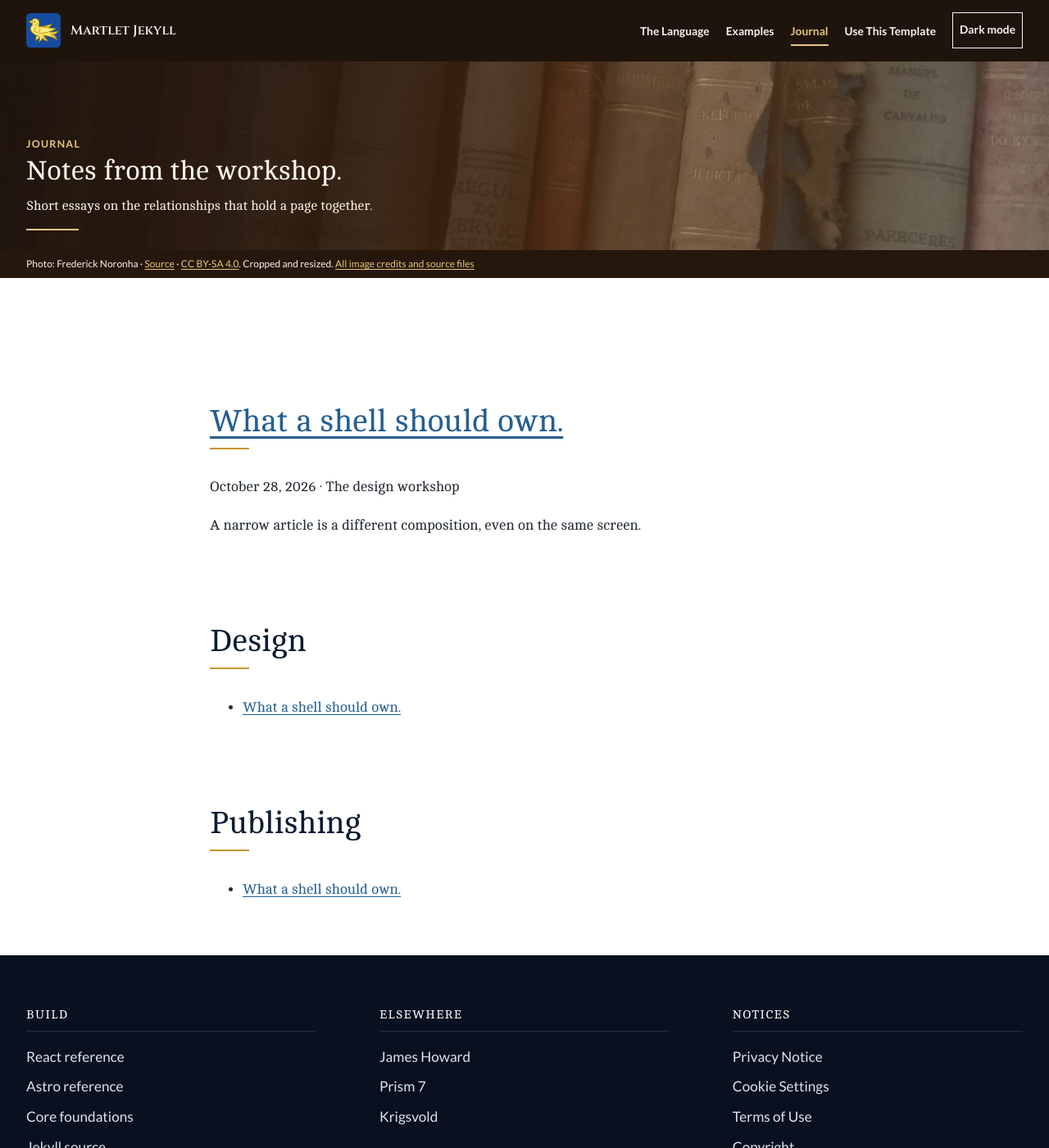
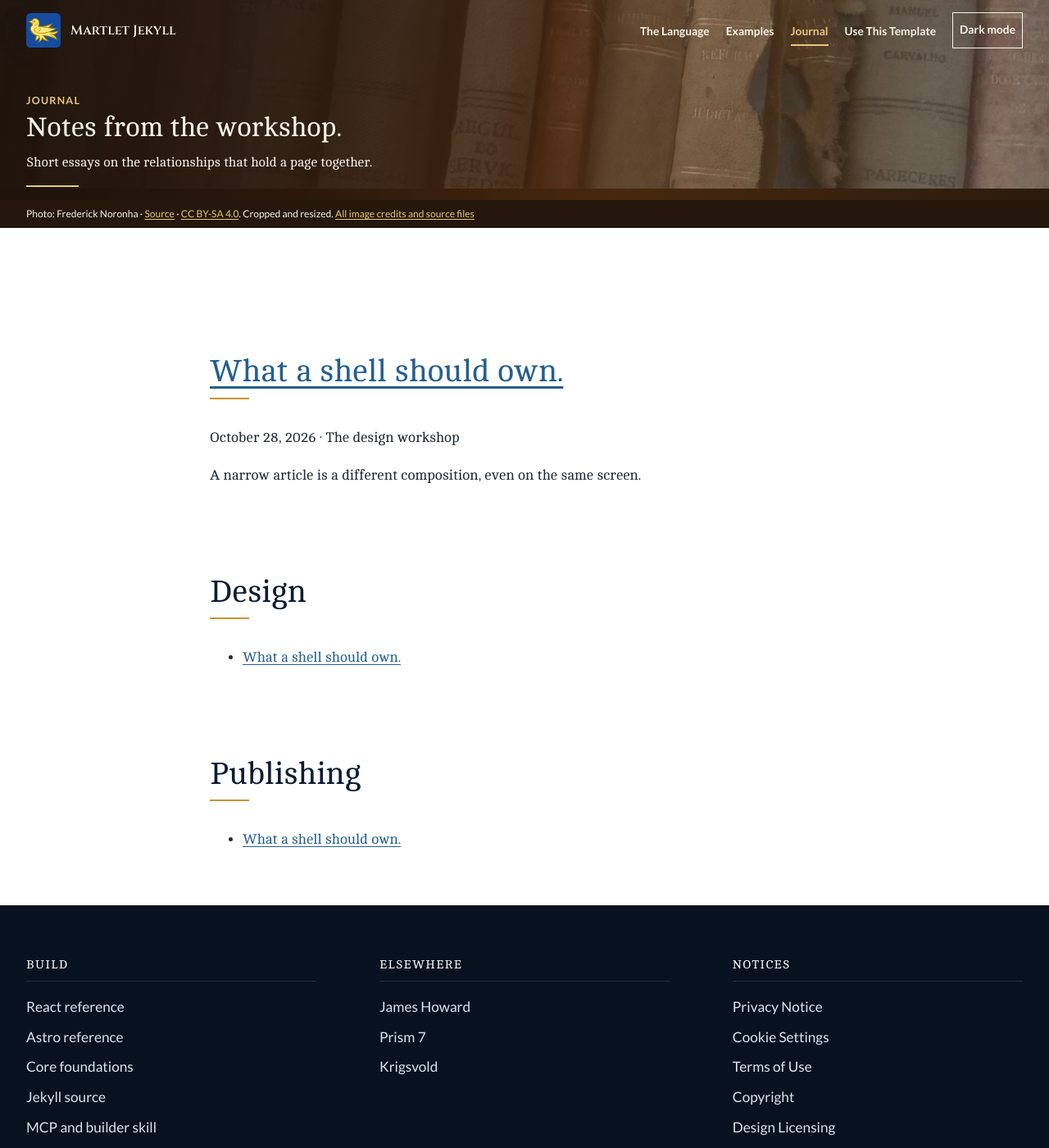
Before and after one commit to martletdesign/jekyll, a Jekyll site: the page built from journal.html, in a window 1280 px wide and 1400 px high. Shown: the whole window at 82% size. Built offline with Jekyll 4.4.1, drawn with Linux system fonts in a browser that asks for light colours.

Commit message:
Restore hero-to-navbar continuity in Jekyll reference pages

```diff
--- a/assets/css/jekyll.css
+++ b/assets/css/jekyll.css
@@ -309,3 +309,29 @@ html[data-appearance="dark"] body.martlet .site-footer a:focus-visible {
 .site-header .brand img { flex:0 0 auto; }
 .site-header .brand span { min-inline-size:0; overflow-wrap:anywhere; }
 .site-header .menu-button { flex:0 0 auto; }
+
+
+/* Regression correction after grammar reconciliation.
+   Section artwork starts behind the fixed transparent header, rather than
+   after a spacer painted in the fallback brown. The headline's internal
+   spacing protects it from the actual header without shifting the photo.
+   The existing narrow image-above-copy layout remains deliberately separate. */
+@media (min-width:48.01rem) and (min-aspect-ratio:4/5) {
+  body.martlet.has-panoramic-hero .site-header[data-navigation-ready] + main .page-intro--section {
+    padding-top:0;
+  }
+  body.martlet.has-panoramic-hero .page-intro--section .page-intro__shade {
+    padding-top:clamp(6.2rem,9vw,7.5rem);
+    padding-bottom:1rem;
+  }
+}
+/* Plain/compact references should not look like a navbar stacked on a second
+   unrelated dark-brown band. The unscrolled navbar and the adjoining compact
+   masthead share one intentional warm surface; scrolled/menu behavior stays. */
+html[data-appearance] body.martlet .page-intro--compact:not(.page-intro--illustrated) {
+  background-color:#25170b;
+}
+html[data-appearance] body.martlet:not(.has-panoramic-hero) .site-header:not(.is-scrolled):not(.is-menu-open) {
+  border-bottom-color:transparent;
+  box-shadow:none;
+}
```
